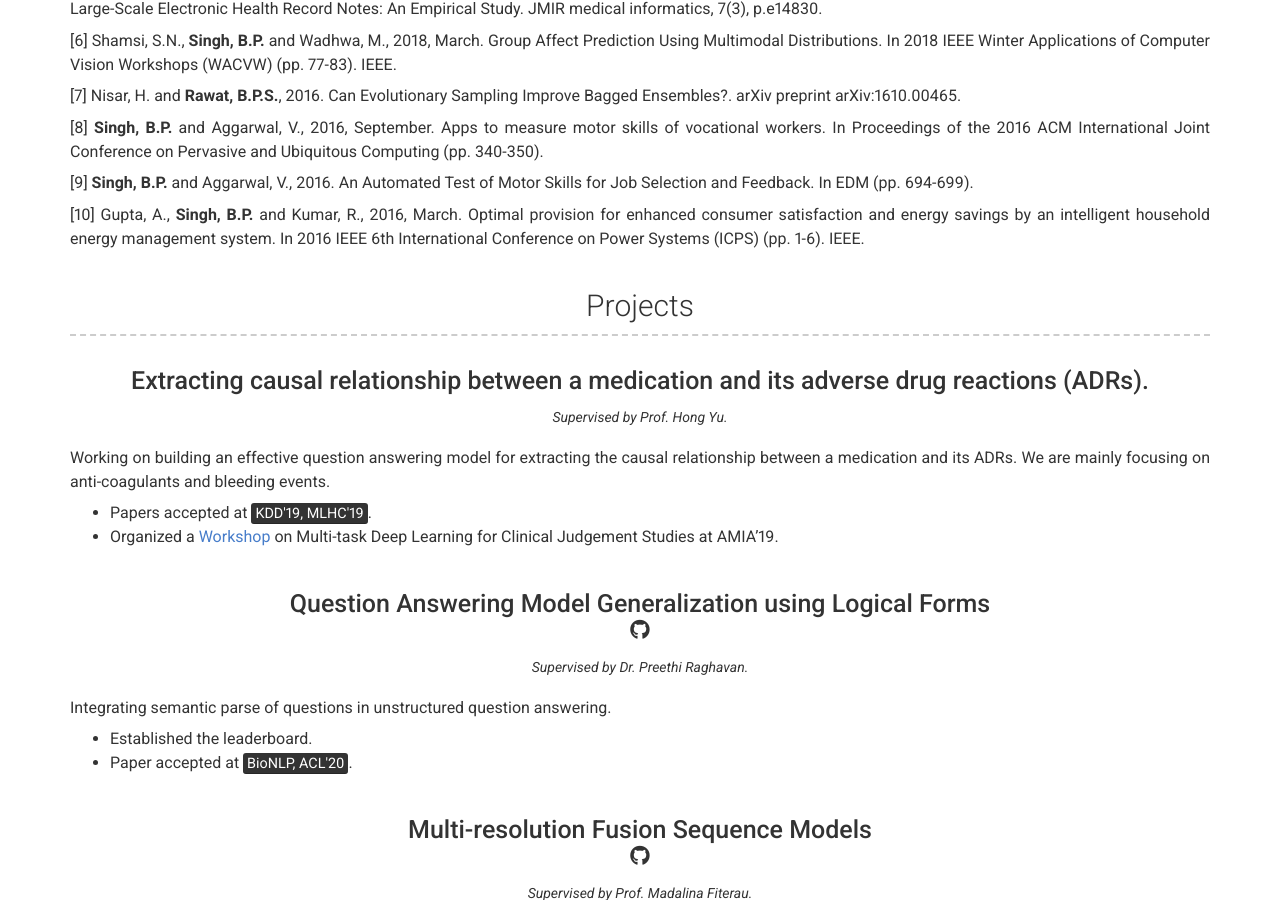
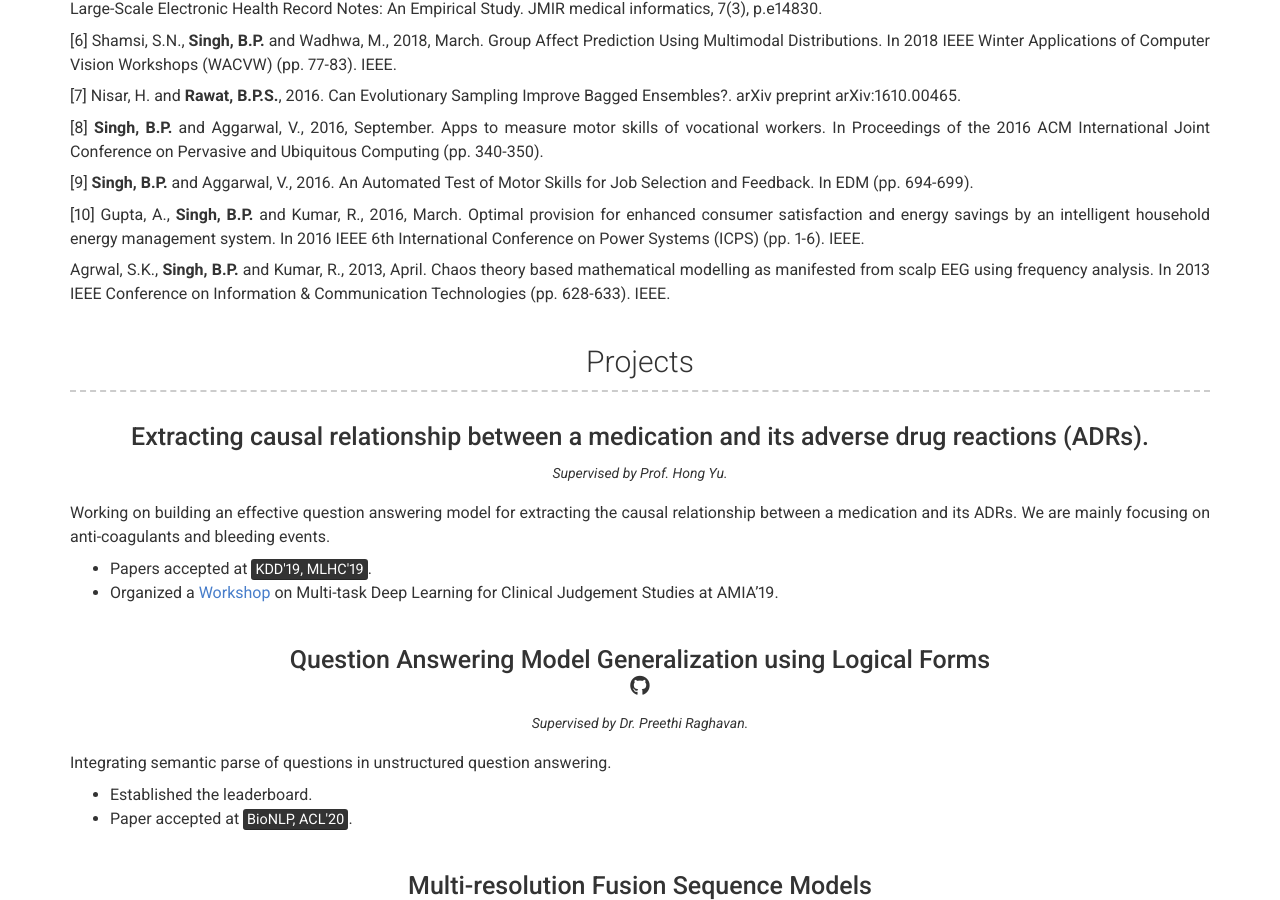
Before and after one commit to bsinghpratap/bsinghpratap.github.io, a Jekyll site: the page built from index.md, in a window 1280 px wide and 900 px high, scrolled down 864 px. Built offline with Jekyll 4.4.1, drawn with Linux system fonts in a browser that asks for light colours; nearby versions of some CDN libraries.

Commit message:
website updated

```diff
--- a/_layouts/default.html
+++ b/_layouts/default.html
@@ -29,6 +29,7 @@
         <p>[8] <b>Singh, B.P.</b> and Aggarwal, V., 2016, September. Apps to measure motor skills of vocational workers. In Proceedings of the 2016 ACM International Joint Conference on Pervasive and Ubiquitous Computing (pp. 340-350).</p>
         <p>[9] <b>Singh, B.P.</b> and Aggarwal, V., 2016. An Automated Test of Motor Skills for Job Selection and Feedback. In EDM (pp. 694-699).</p>
         <p>[10] Gupta, A., <b>Singh, B.P.</b> and Kumar, R., 2016, March. Optimal provision for enhanced consumer satisfaction and energy savings by an intelligent household energy management system. In 2016 IEEE 6th International Conference on Power Systems (ICPS) (pp. 1-6). IEEE.</p>
+        <p>Agrwal, S.K., <b>Singh, B.P.</b> and Kumar, R., 2013, April. Chaos theory based mathematical modelling as manifested from scalp EEG using frequency analysis. In 2013 IEEE Conference on Information & Communication Technologies (pp. 628-633). IEEE.</p>
       </div>
 
 
```
